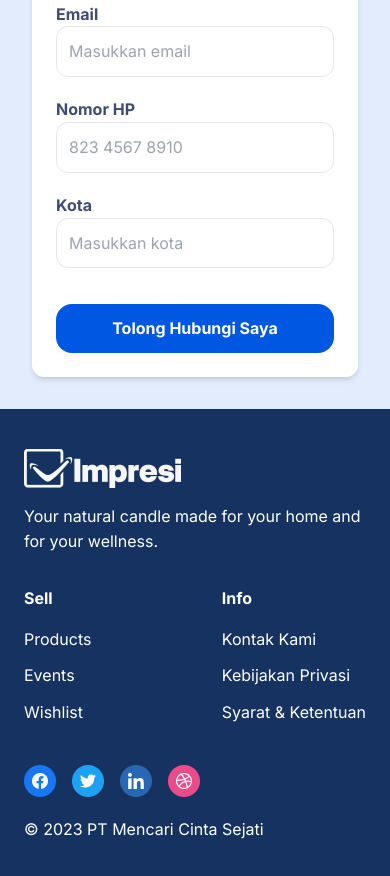
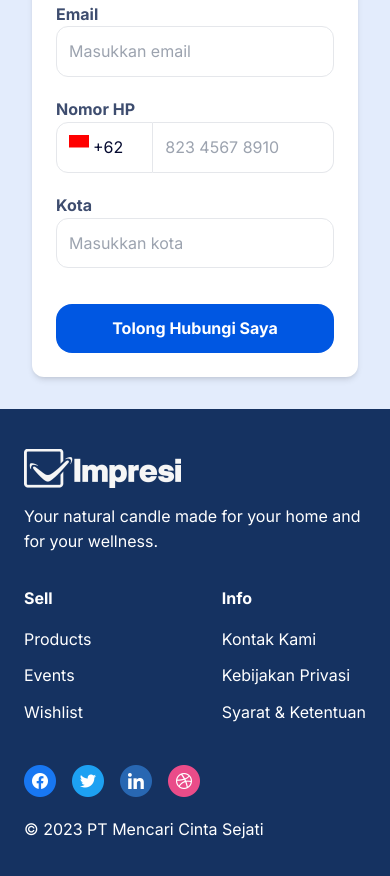
Before and after one commit to acomarcho/myimpresi-frontend, a Next.js app: page / in a window 390 px wide. Shown: the part 1300-2176 px from the top of the page. Built offline with nearby package versions, Linux system fonts and the light colour scheme.

Commit message:
Feat: Add phone input field

```diff
--- a/pages/index.tsx
+++ b/pages/index.tsx
@@ -219,12 +219,23 @@ export default function Home() {
               >
                 Nomor HP
               </label>
-              <input
-                type="phone"
-                name="phone"
-                className="p-[0.75rem] border-[1px] w-full rounded-xl border-netural-50 font-inter text-neutral-100"
-                placeholder="823 4567 8910"
-              />
+              <div className="flex">
+                <div className="flex p-[0.75rem] border-[1px] rounded-xl border-netural-50 font-inter text-neutral-100 gap-[0.25rem] flex-shrink-0 w-[35%] lg:w-auto rounded-tr-none rounded-br-none">
+                  <Image
+                    src="/assets/indonesia.svg"
+                    width={20}
+                    height={14}
+                    alt="Indonesia"
+                  />
+                  <p className="font-inter text-neutral-100">+62</p>
+                </div>
+                <input
+                  type="phone"
+                  name="phone"
+                  className="p-[0.75rem] border-[1px] border-l-[0px] rounded-xl border-netural-50 font-inter text-neutral-100 w-[65%] lg:flex-1 rounded-tl-none rounded-bl-none"
+                  placeholder="823 4567 8910"
+                />
+              </div>
             </div>
             <div>
               <label
```
Also changed, not shown: public/assets/indonesia.svg (added).
